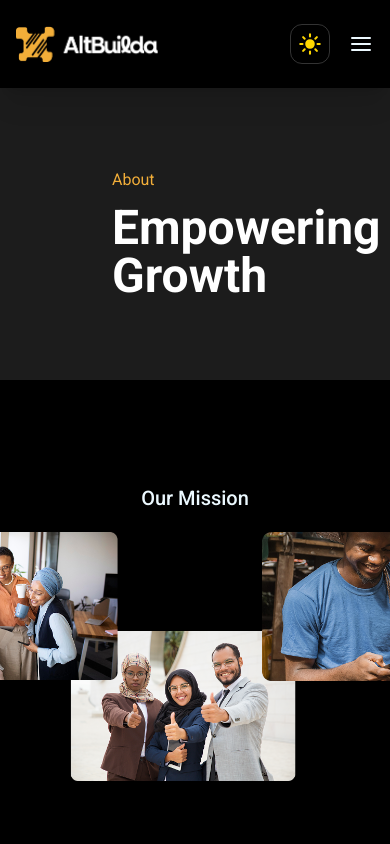
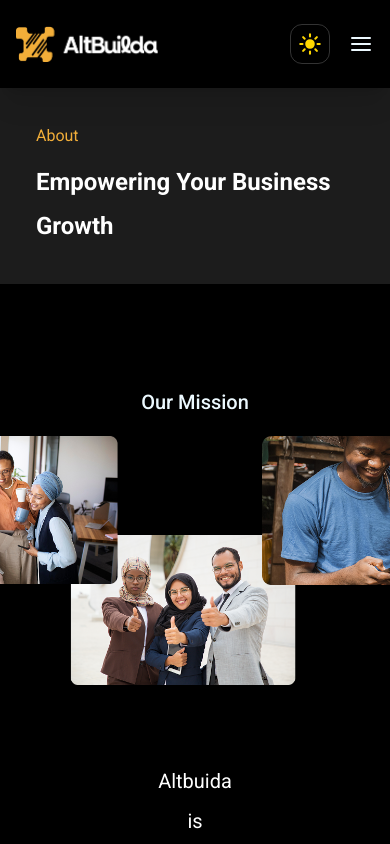
Before and after one commit to liljdot/AltBuilda-Website-React, a React (Vite) app: page /about in a window 390 px wide. Shown: the top 844 px of the page. Built offline with nearby package versions, Linux system fonts and the light colour scheme.

Commit message:
Update Banner component styles for mobile and tablet

```diff
--- a/src/pages/About/Banner.tsx
+++ b/src/pages/About/Banner.tsx
@@ -2,11 +2,11 @@ const Banner: React.FC = () => {
 
     return (
         <>
-            <section className="w-full bg-base-100 p-20">
-                <div className="px-8 flex flex-col gap-3 w-192">
+            <section className="w-full bg-base-100 p-9 md:p-20">
+                <div className="md:px-8 flex flex-col gap-3 md:w-192">
                     <h6 className="text-primary">About</h6>
 
-                    <h3 className="text-secondary text-5xl font-bold">Empowering Your Business Growth</h3>
+                    <h3 className="text-secondary text-2xl/11 md:text-3xl/11 lg:text-5xl font-bold">Empowering Your Business Growth</h3>
                 </div>
             </section>
         </>
```
